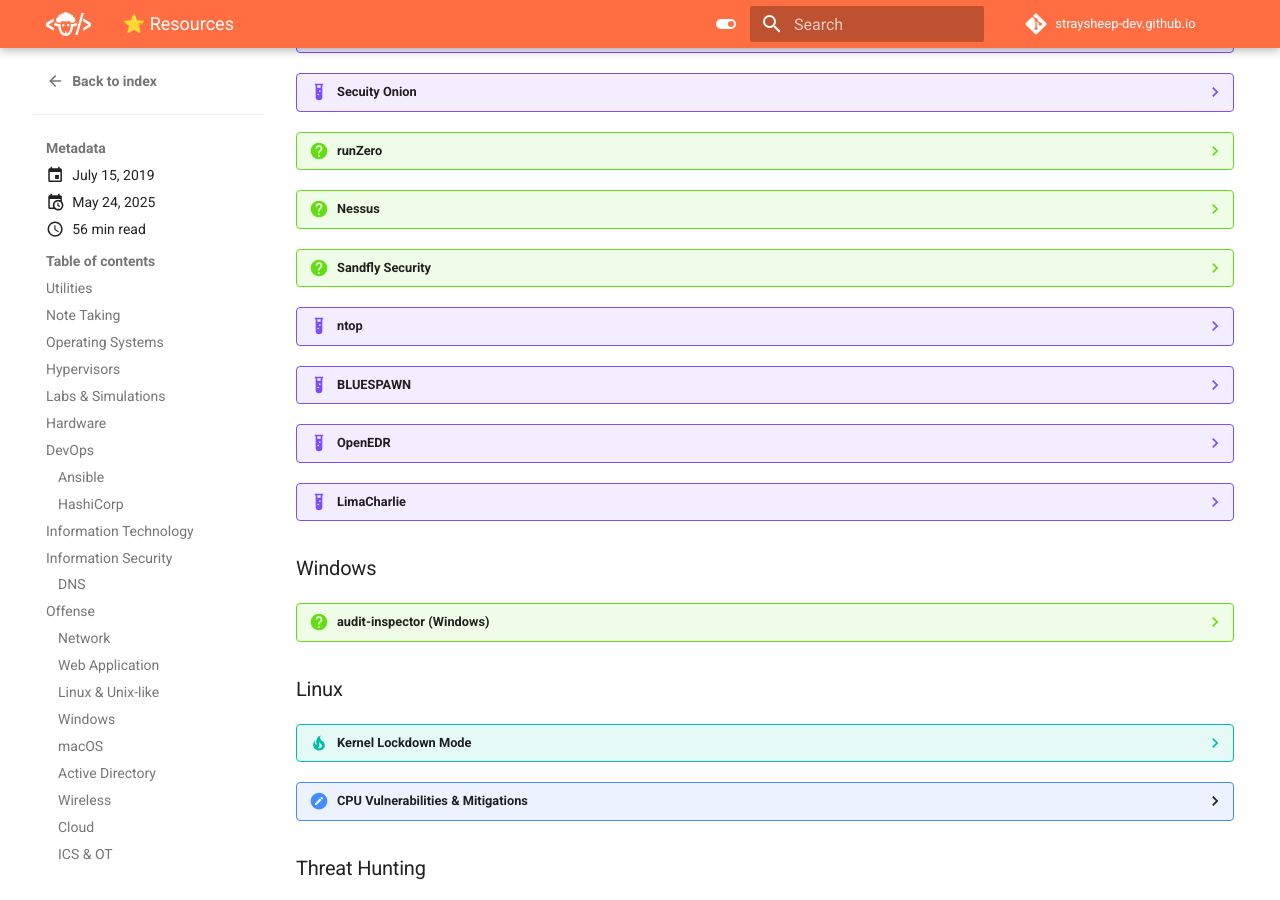
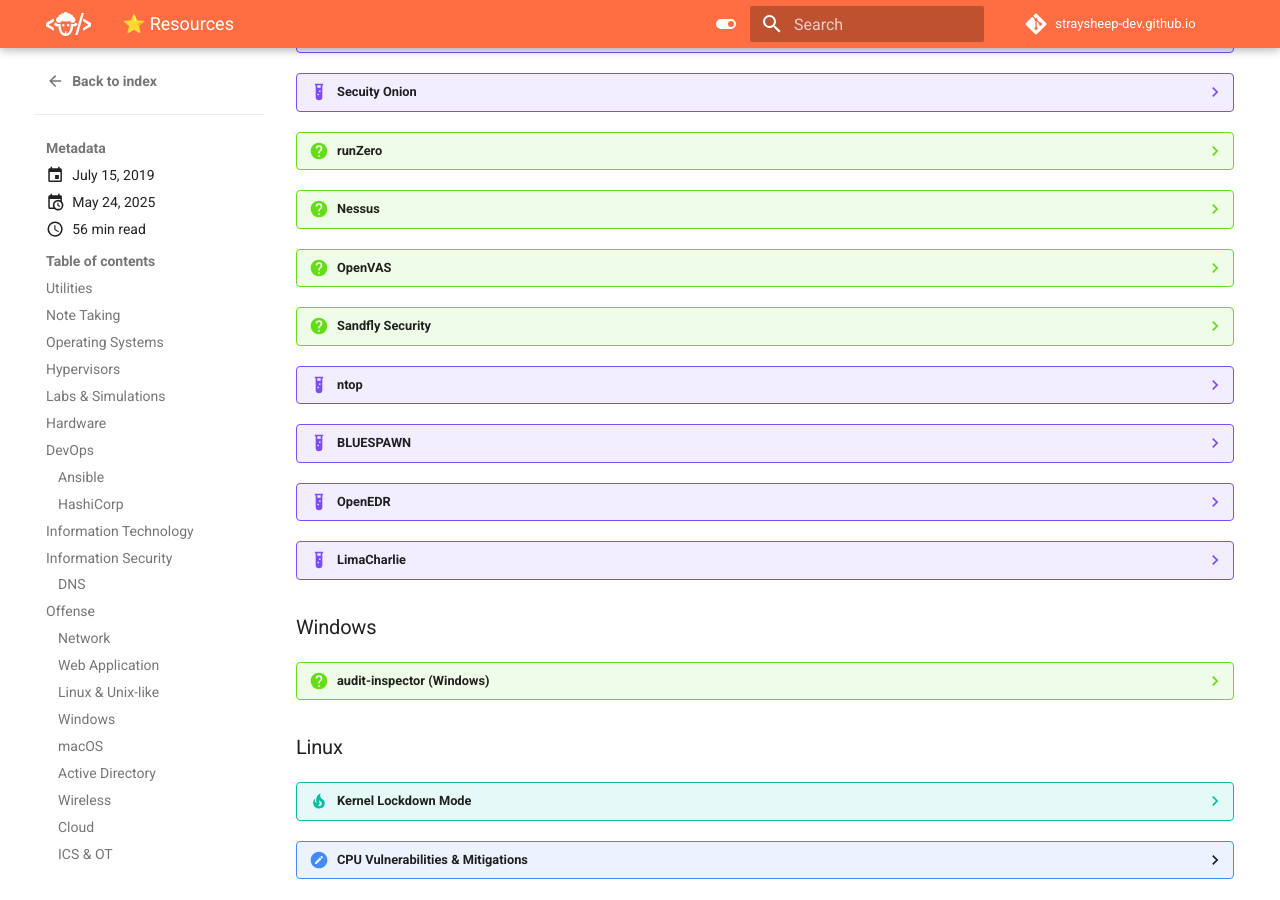
Before and after one commit to straysheep-dev/straysheep-dev.github.io, an MkDocs documentation site: the page built from docs/blog/posts/resources.md, in a window 1280 px wide and 900 px high, scrolled down 10534 px. Built offline with MkDocs 1.6.1 and Material for MkDocs 9.7.7, drawn with Linux system fonts in a browser that asks for light colours; comment, search, counter and statistics services are not loaded.

Commit message:
Update blog

```diff
--- a/docs/blog/posts/resources.md
+++ b/docs/blog/posts/resources.md
@@ -1296,6 +1296,21 @@
 
 	- <https://www.tenable.com/products/nessus>
 
+??? question "OpenVAS"
+
+	OpenVAS is the [only remaining open-source fork](https://greenbone.github.io/docs/latest/history.html) of the original Nessus vulnerability scanner before it went closed-source back in 2005.
+
+	> All [release files](https://github.com/greenbone/openvas/releases) are signed with the [Greenbone Community Feed integrity key](https://community.greenbone.net/t/gcf-managing-the-digital-signatures/101). This gpg key can be downloaded at https://www.greenbone.net/GBCommunitySigningKey.asc and the fingerprint is `8AE4 BE42 9B60 A59B 311C  2E73 9823 FAA6 0ED1 E580`.
+
+	- <https://github.com/greenbone/openvas-scanner>
+	- <https://greenbone.github.io/docs/latest/>
+
+	OpenVAS is available in Kali as the `gvm` package.
+
+	- <https://greenbone.github.io/docs/latest/22.4/kali/index.html>
+	- <https://www.kali.org/blog/configuring-and-tuning-openvas-in-kali-linux/>
+	- <https://www.kali.org/tools/gvm/>
+
 ??? question "Sandfly Security"
 
 	Sandfly is an agentless Linux EDR and IR platform, doing everything via SSH. Their blog has a number of interesting examples and resources on Linux threat detection.
```
